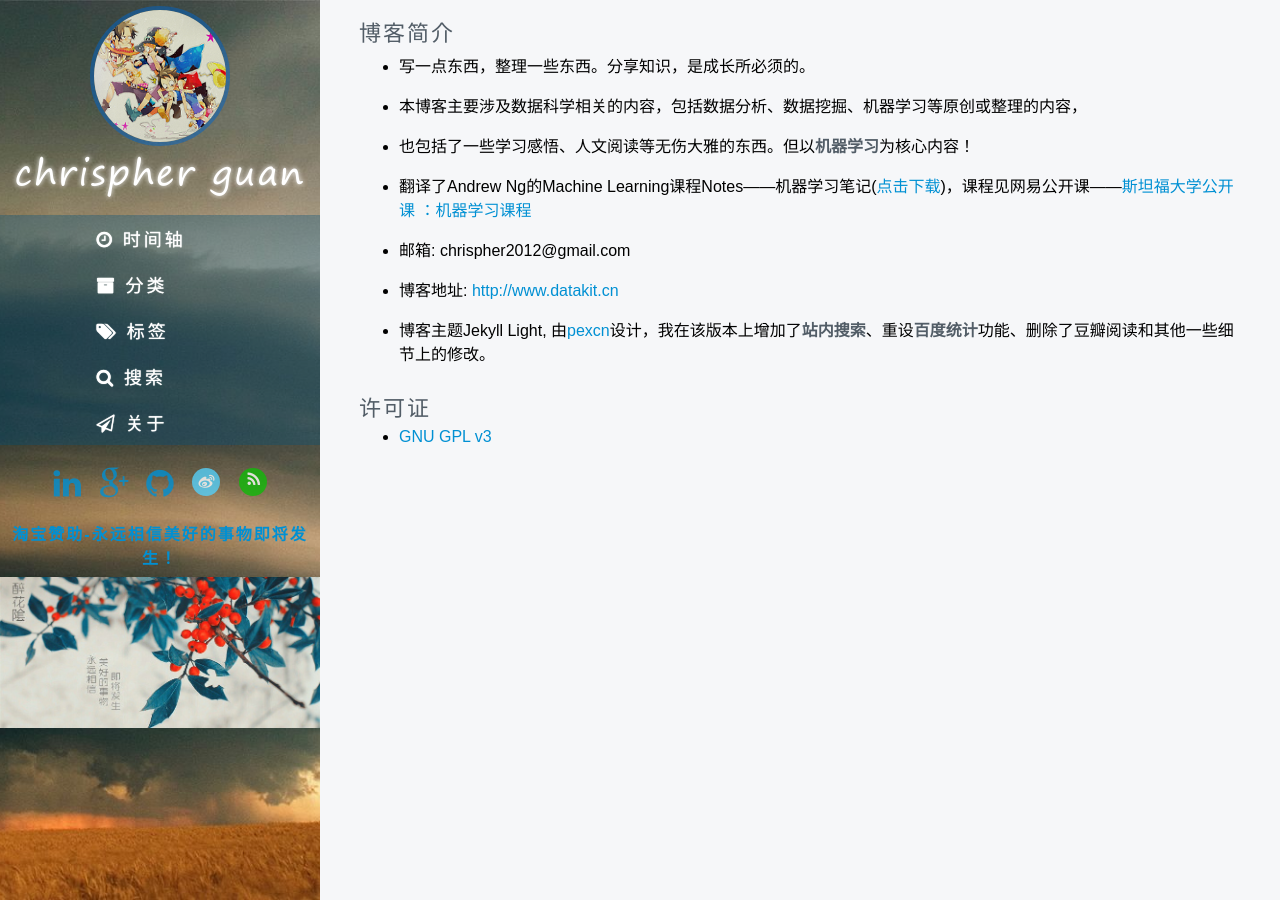
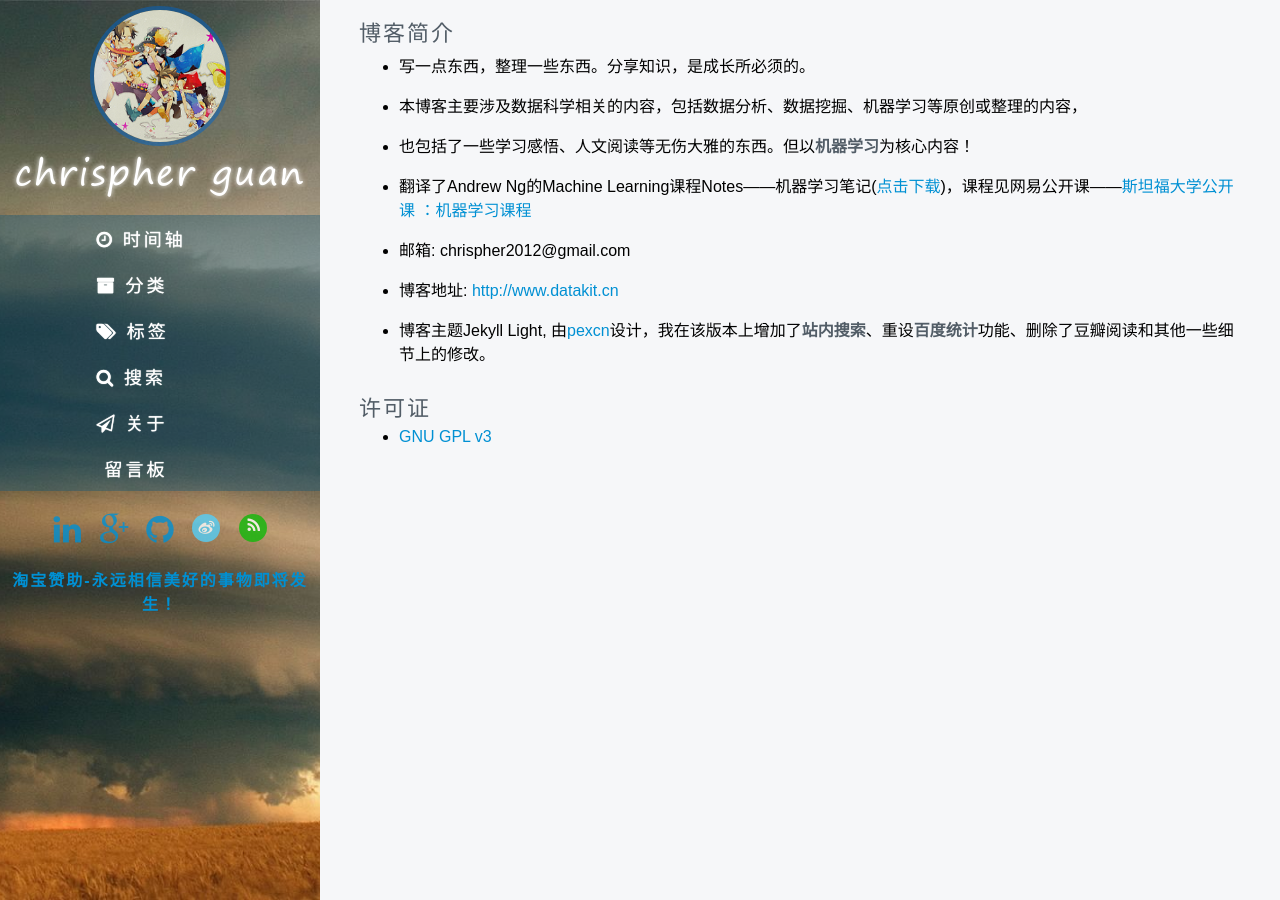
Before and after one commit to chrispher/chrispher.github.com, a Jekyll site: the page built from page/about.md, in a window 1280 px wide. Built offline with Jekyll 4.4.1, drawn with Linux system fonts in a browser that asks for light colours; some web fonts are replaced; comment, search, counter and statistics services are not loaded.

Commit message:
modify the tags and and message.html

```diff
--- a/_data/nav.yml
+++ b/_data/nav.yml
@@ -17,3 +17,7 @@
 - href: /page/about.html
   icon: fa fa-paper-plane-o
   title: 关于
+
+- href: /page/message.html
+  icon: fa fa-message
+  title: 留言板
--- a/_includes/sidebar.html
+++ b/_includes/sidebar.html
@@ -19,8 +19,4 @@
   <h4><a href="http://chendoctor.taobao.com">淘宝赞助-永远相信美好的事物即将发生！</a></h4>
   <br/>
 
-  <a href="http://chendoctor.taobao.com">
-    <img src="http://chrispher.github.com/res/img/ads.jpg" height="100%" width="100%"></img>
-  </a>
-
 </div>
--- a/_layouts/post.html
+++ b/_layouts/post.html
@@ -12,8 +12,11 @@ math: true
     <i class="space"></i>
     <i class="fa fa-archive"></i>
     <a class="post-category" href="/page/category.html#{{ page.categories }}">{{ page.categories }}</a>
+    <i class="space"></i>
     <i class="fa fa-tags"></i>
-    <a class="post-tag" href="/page/tags.html#{{ page.tags }}">{{ page.tags }}</a>
+    {% for tag page.tags %}
+      <a class="post-tag" href="/page/tags.html#{{tag}}">{{tag}}</a>
+      <i class="space"></i>
   </p>
 </header>
 <div class="post-main">
--- a/page/about.md
+++ b/page/about.md
@@ -2,6 +2,8 @@
 layout: blog
 title: 个人博客
 ---
+
+<link rel="stylesheet" href="/res/css/page.css">
 
 ### 博客简介
 
```
Also changed, not shown: index.html (+6 -1 lines), page/message.html (added, +10 -0 lines).
